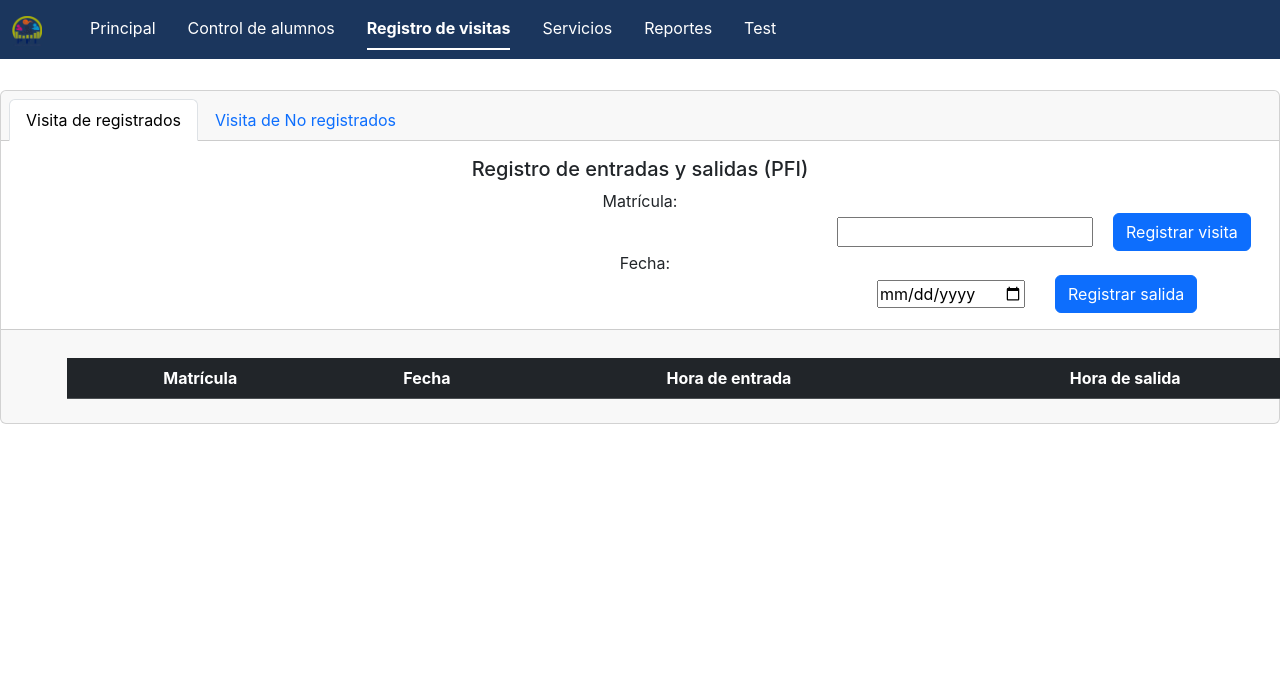
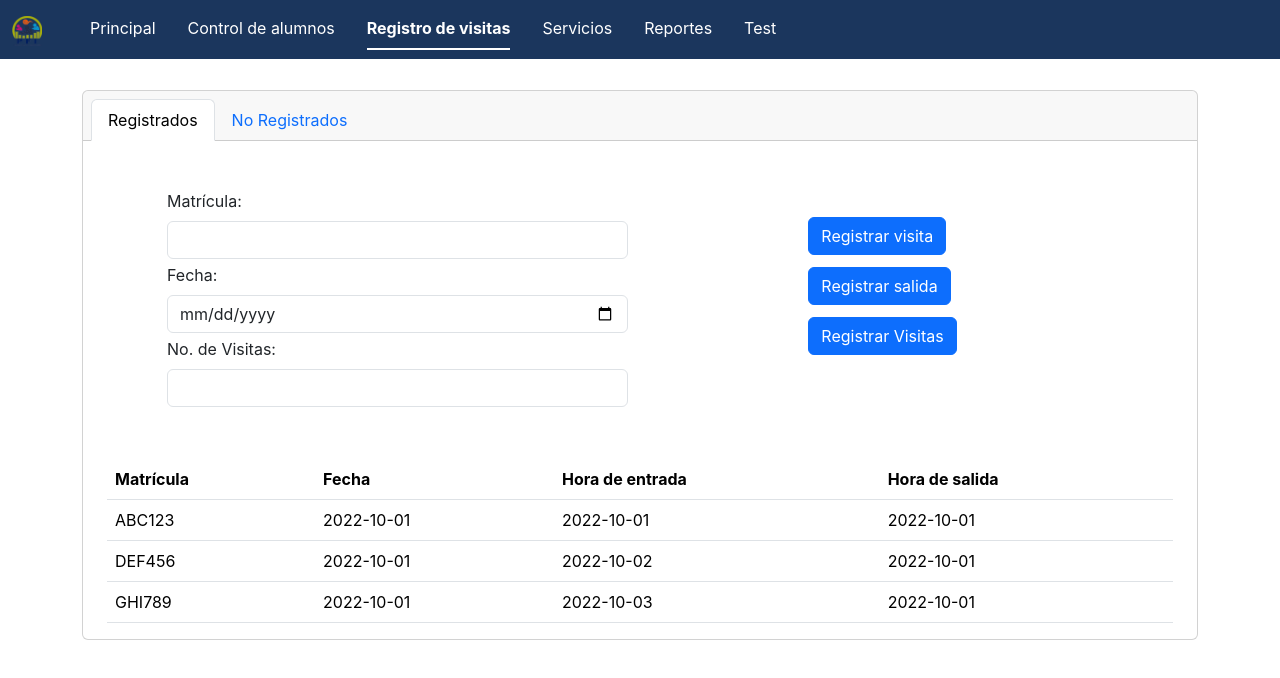
Before and after one commit to ricardoMogas/pfi-management-frontend, a React (Vite) app: page /VisitRegisterPage in a window 1280 px wide. Shown: the top 678 px of the page. Built offline with nearby package versions, Linux system fonts and the light colour scheme.

Commit message:
Modificación de diseño Visitas

```diff
--- a/src/pages/VisitRegisterPage.jsx
+++ b/src/pages/VisitRegisterPage.jsx
@@ -1,13 +1,18 @@
 import React, { useState } from 'react';
+const visitas = [
+    { registration: 'ABC123', entry_time: '2022-10-01', exit_time: '2022-10-01', visit_date: '2022-10-01' },
+    { registration: 'DEF456', entry_time: '2022-10-02', exit_time: '2022-10-01', visit_date: '2022-10-01' },
+    { registration: 'GHI789', entry_time: '2022-10-03', exit_time: '2022-10-01', visit_date: '2022-10-01' },
+];
+const NoRevisitas = [
+    { registration: 'ABC123', entry_time: '2022-10-01', exit_time: '2022-10-01', visit_date: '2022-10-01', NoVisitas: 1 },
+    { registration: 'DEF456', entry_time: '2022-10-02', exit_time: '2022-10-01', visit_date: '2022-10-01', NoVisitas: 1 },
+    { registration: 'GHI789', entry_time: '2022-10-03', exit_time: '2022-10-01', visit_date: '2022-10-01', NoVisitas: 5 },
+];
 
 export default function VisitRegisterPage() {
-    const [activeTab, setActiveTab] = useState('tab1');
     const [date, setDate] = useState('');
     const [registros, setRegistros] = useState([]);
-
-    const handleTabClick = (tab) => {
-        setActiveTab(tab);
-    };
 
     const handleDateChange = (event) => {
         setDate(event.target.value);
@@ -38,56 +43,82 @@ export default function VisitRegisterPage() {
     };
 
     return (
-        <div className="card text-center">
-            <div className="card-header">
-                <ul className="nav nav-tabs card-header-tabs">
-                    <li className="nav-item">
-                        <a className={"nav-link" + (activeTab === 'tab1' ? " active" : "")} onClick={() => handleTabClick('tab1')}>Visita de registrados</a>
+        <div className="container">
+            <div className='card'>
+                <div className='card-header' id="myTab" role="tablist">
+                    <ul className="nav nav-tabs card-header-tabs" id="myTab" role="tablist">
+                        <li className="nav-item" role="presentation">
+                            <button
+                                className="nav-link active"
+                                id="home-tab"
+                                data-bs-toggle="tab"
+                                data-bs-target="#Registrados"
+                                type="button"
+                                role="tab"
+                                aria-controls="home"
+                                aria-selected="true"
+                            >
+                                Registrados
+                            </button>
                         </li>
-                    <li className="nav-item">
-                        <a className={"nav-link" + (activeTab === 'tab2' ? " active" : "")} onClick={() => handleTabClick('tab2')}>Visita de No registrados</a>
+                        <li className="nav-item" role="presentation">
+                            <button
+                                className="nav-link"
+                                id="profile-tab"
+                                data-bs-toggle="tab"
+                                data-bs-target="#NoRegistrados"
+                                type="button"
+                                role="tab"
+                                aria-controls="profile"
+                                aria-selected="false"
+                            >
+                                No Registrados
+                            </button>
                         </li>
                     </ul>
                 </div>
-            <div className="card-body">
-                <h5 className="card-title">Registro de entradas y salidas (PFI)</h5>
-                {activeTab === 'tab1' && (
-                    <div style={{ display: 'flex', flexDirection: 'column' }}>
-                        <label htmlFor="registrados">Matrícula:</label>
-                        <div style={{ display: 'flex', alignItems: 'center' }}>
-                            <input style={{ marginLeft: '820px' }} type="text" id="registrados" name="registrados" />
-                            <button className="btn btn-primary" style={{ marginLeft: '20px' }} onClick={handleRegistrarVisita}>Registrar visita</button>
+                <div className="tab-content" id="myTabContent">
+                    <div
+                        className="tab-pane fade show active"
+                        id="Registrados"
+                        role="tabpanel"
+                        aria-labelledby="home-tab"
+                    >
+                        {/*********** Registrados **********/}
+                        <div className='container'>
+                            <div className='container'>
+                                <div className='row m-5'>
+                                    <div className='col'>
+                                        <div className="mb-1">
+                                            <label htmlFor="registrados" className="form-label">Matrícula:</label>
+                                            <input type="text" className="form-control" id="registrados" name="registrados" />
                                         </div>
-                        <label htmlFor="date" style={{ marginLeft: '10px' }}>Fecha:</label>
-                        <div style={{ display: 'flex', alignItems: 'center' }}>
-                            <input style={{ marginLeft: '860px' }} type="date" id="date" name="date" value={date} onChange={handleDateChange} />
-                            <button className="btn btn-primary" style={{ marginLeft: '30px' }} onClick={handleRegistrarSalida}>Registrar salida</button>
+                                        <div className="mb-1">
+                                            <label htmlFor="date" className="form-label">Fecha:</label>
+                                            <input type="date" className="form-control" id="date" name="date" value={date} onChange={handleDateChange} />
+                                        </div>
+                                        <div className="mb-1">
+                                            <label htmlFor="NoVisitas" className="form-label">No. de Visitas:</label>
+                                            <input type="text" className="form-control" id="NoVisitas" name="NoVisitas" />
                                         </div>
                                     </div>
-                )}
-                {activeTab === 'tab2' && (
-                    <div style={{ display: 'flex', flexDirection: 'column' }}>
-                        <label htmlFor="registrados">Matrícula:</label>
-                        <div style={{ display: 'flex', alignItems: 'center' }}>
-                            <input style={{ marginLeft: '850px' }} type="text" id="registrados" name="registrados" />
-                            <button className="btn btn-primary" style={{ marginLeft: '20px' }} onClick={handleRegistrarVisita}>Registrar visita</button>
+                                    <div className='col d-flex justify-content-center align-items-center'>
+                                        <div className="mb-3">
+                                            <div className='mb-1'>
+                                                <button className="btn btn-primary btn-block mb-2" onClick={handleRegistrarVisita}>Registrar visita</button>
                                             </div>
-                        <label htmlFor="date" style={{ marginLeft: '20px' }}>Fecha:</label>
-                        <div style={{ display: 'flex', alignItems: 'center' }}>
-                            <input style={{ marginLeft: '850px' }} type="date" id="date" name="date" value={date} onChange={handleDateChange} />
-                            <button className="btn btn-primary" style={{ marginLeft: '20px' }} onClick={handleRegistrarSalida}>Registrar salida</button>
+                                            <div className='mb-1'>
+                                                <button className="btn btn-primary mb-2" onClick={handleRegistrarSalida}>Registrar salida</button>
                                             </div>
-                        <label htmlFor="NoVisitas" style={{ marginLeft: '20px' }}>No. de Visitas:</label>
-                        <div style={{ display: 'flex', alignItems: 'center' }}>
-                            <input style={{ marginLeft: '850px' }} type="text" id="NoVisitas" name="NoVisitas" />
-                            <button className="btn btn-primary" style={{ marginLeft: '20px' }} onClick={handleRegistrarVisita}>Registrar Visitas</button>
+                                            <div className='mb-1'>
+                                                <button className="btn btn-primary mb-2" onClick={handleRegistrarVisita}>Registrar Visitas</button>
                                             </div>
                                         </div>
-                )}
                                     </div>
-            <div className="card-footer text-muted">
-                {activeTab === 'tab1' && (
-                    <table className="table table-dark table-striped" style={{ marginLeft: '50px', marginTop: '20px', borderCollapse: 'collapse' }}>
+                                </div>
+                            </div>
+                            <div className='container'>
+                                <table className="table">
                                     <thead>
                                         <tr>
                                             <th>Matrícula</th>
@@ -97,19 +128,58 @@ export default function VisitRegisterPage() {
                                         </tr>
                                     </thead>
                                     <tbody>
-                            {registros.map((registro, index) => (
+                                        {visitas.map((registro, index) => (
                                             <tr key={index}>
-                                    <td>{registro.matricula}</td>
-                                    <td>{registro.fecha}</td>
-                                    <td>{registro.horaEntrada}</td>
-                                    <td>{registro.horaSalida}</td>
+                                                <td>{registro.registration}</td>
+                                                <td>{registro.visit_date}</td>
+                                                <td>{registro.entry_time}</td>
+                                                <td>{registro.exit_time}</td>
                                             </tr>
                                         ))}
                                     </tbody>
                                 </table>
-                )}
-                {activeTab === 'tab2' && (
-                    <table className="table table-dark table-striped" style={{ marginLeft: '50px', marginTop: '20px', borderCollapse: 'collapse' }}>
+                            </div>
+                        </div>
+                    </div>
+                    <div
+                        className="tab-pane fade"
+                        id="NoRegistrados"
+                        role="tabpanel"
+                        aria-labelledby="profile-tab"
+                    >
+                        {/* No registrados */}
+                        <div className='container'>
+                            <div className='row m-5'>
+                                <div className='col'>
+                                    <div className="mb-1">
+                                        <label htmlFor="registrados" className="form-label">Matrícula:</label>
+                                        <input type="text" className="form-control" id="registrados" name="registrados" />
+                                    </div>
+                                    <div className="mb-1">
+                                        <label htmlFor="date" className="form-label">Fecha:</label>
+                                        <input type="date" className="form-control" id="date" name="date" value={date} onChange={handleDateChange} />
+                                    </div>
+                                    <div className="mb-1">
+                                        <label htmlFor="NoVisitas" className="form-label">No. de Visitas:</label>
+                                        <input type="text" className="form-control" id="NoVisitas" name="NoVisitas" />
+                                    </div>
+                                </div>
+                                <div className='col d-flex justify-content-center align-items-center'>
+                                    <div className="mb-3">
+                                        <div className='mb-1'>
+                                            <button className="btn btn-primary btn-block mb-2" onClick={handleRegistrarVisita}>Registrar visita</button>
+                                        </div>
+                                        <div className='mb-1'>
+                                            <button className="btn btn-primary mb-2" onClick={handleRegistrarSalida}>Registrar salida</button>
+                                        </div>
+                                        <div className='mb-1'>
+                                            <button className="btn btn-primary mb-2" onClick={handleRegistrarVisita}>Registrar Visitas</button>
+                                        </div>
+                                    </div>
+                                </div>
+                            </div>
+                            <div className='row m-1'>
+                                <table className="table">
                                     <thead>
                                         <tr>
                                             <th>Matrícula</th>
@@ -120,19 +190,24 @@ export default function VisitRegisterPage() {
                                         </tr>
                                     </thead>
                                     <tbody>
-                            {registros.map((registro, index) => (
+                                        {NoRevisitas.map((registro, index) => (
                                             <tr key={index}>
-                                    <td>{registro.matricula}</td>
-                                    <td>{registro.fecha}</td>
-                                    <td>{registro.horaEntrada}</td>
-                                    <td>{registro.horaSalida}</td>
-                                    <td>{registro.NoVisitas}</td>
+                                                <td>{registro.registration}</td>
+                                                <td>{registro.visit_date}</td>
+                                                <td>{registro.entry_time}</td>
+                                                <td>{registro.exit_time}</td>
+                                                <td style={{ color: registro.NoVisitas >= 5 ? 'red' : 'inherit' }}>{registro.NoVisitas}</td>
                                             </tr>
                                         ))}
                                     </tbody>
                                 </table>
-                )}
                             </div>
                         </div>
+                    </div>
+                </div>
+            </div>
+            {/* Aquí va el código de la página */}
+        </div>
+
     );
 };
```
Lines whose indentation alone changed are shown as unchanged.
